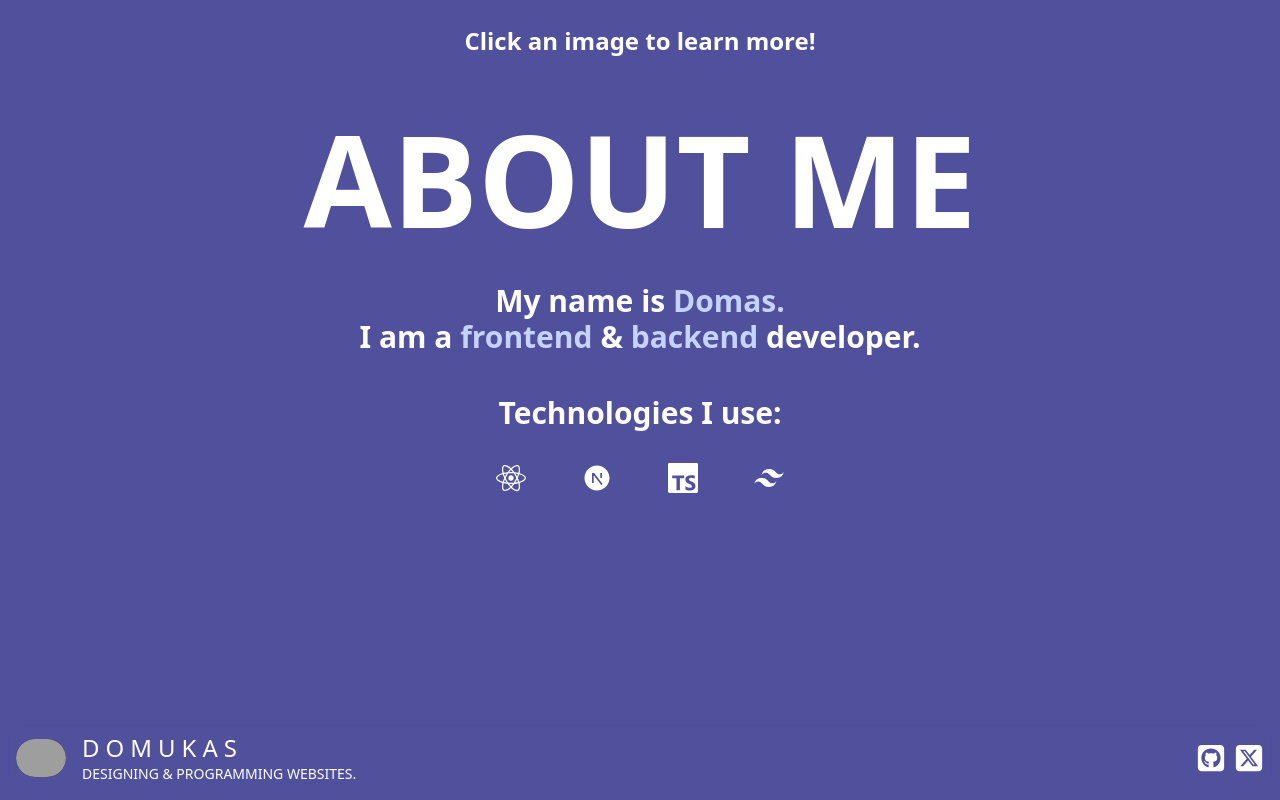
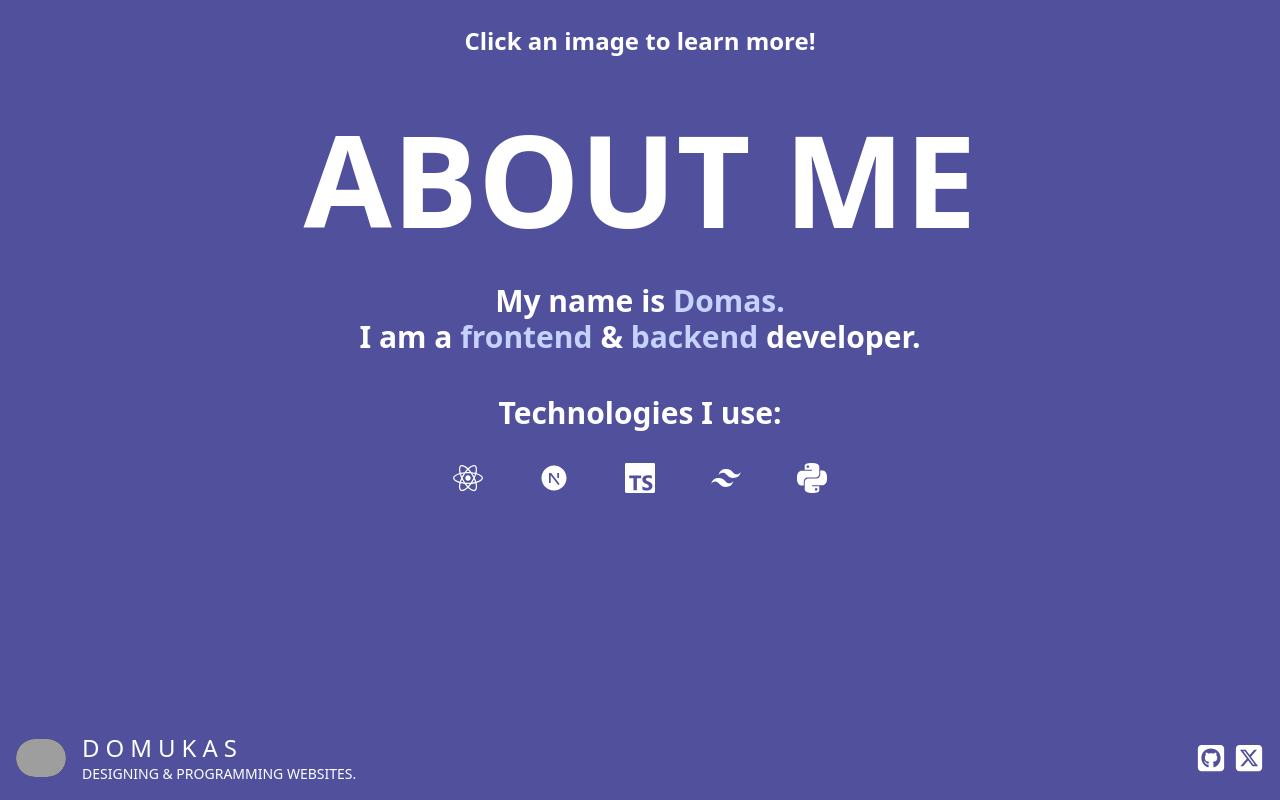
Before and after one commit to Domukas1337/portfolio-page, a Next.js app: page / in a window 1280 px wide. Shown: the part 1684-2484 px from the top of the page. Built offline with nearby package versions, Linux system fonts and the light colour scheme; grey boxes are pictures that could not be loaded; a web font is replaced by a local one.

Commit message:
added python icon

```diff
--- a/app/page.tsx
+++ b/app/page.tsx
@@ -4,7 +4,7 @@ import FadeIn from "@/Components/Fadein";
 import { FaReact } from "react-icons/fa6";
 import { RiNextjsFill } from "react-icons/ri";
 import { RiTailwindCssFill } from "react-icons/ri";
-import { SiTypescript } from "react-icons/si";
+import { SiPython, SiTypescript } from "react-icons/si";
 
 import Image from "next/image";
 import Link from "next/link";
@@ -118,6 +118,9 @@ export default function Home() {
               >
                 <RiTailwindCssFill />
               </ProgramingLanguageIcon>
+              <ProgramingLanguageIcon link="https://python.org/" color="cyan">
+                <SiPython />
+              </ProgramingLanguageIcon>
             </div>
           </div>
         </div>
```
